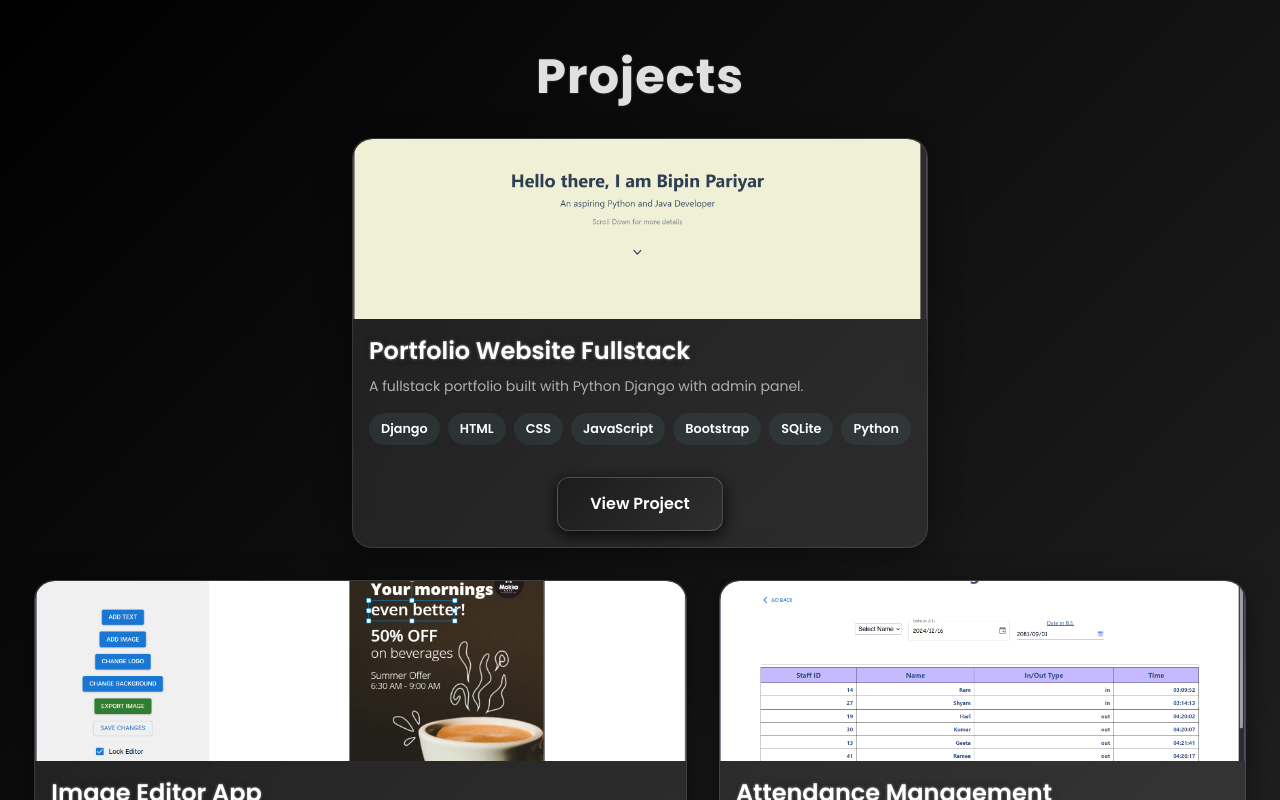
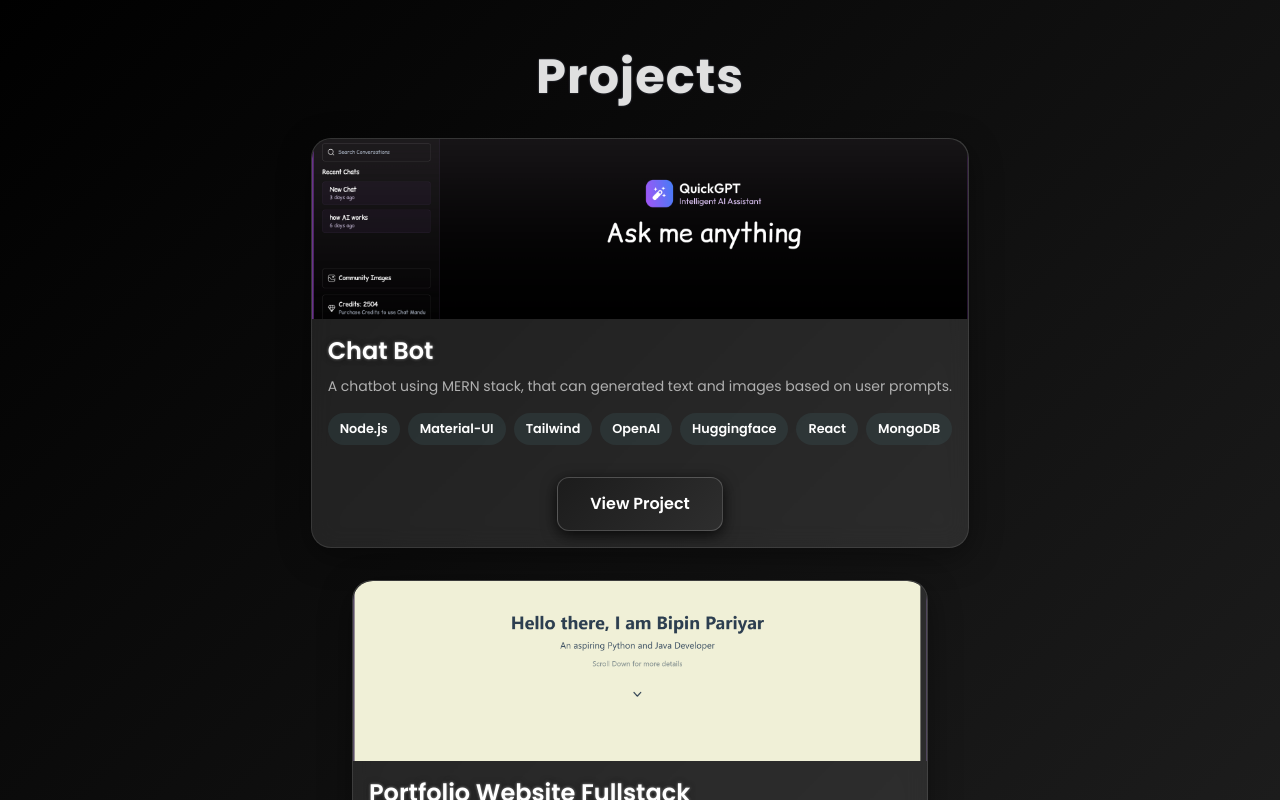
Before and after one commit to bipin-Pariyar2003/bipin_portfolio_mern, a React (Vite) app: page / in a window 1280 px wide. Shown: the part 800-1600 px from the top of the page. Built offline with nearby package versions, Linux system fonts and the light colour scheme; a web font is replaced by a local one.

Commit message:
added chatbot plus smooth lenis added

```diff
--- a/src/App.jsx
+++ b/src/App.jsx
@@ -1,4 +1,6 @@
-import { useEffect } from "react";
+import { useEffect, useRef } from "react";
+import Lenis from "@studio-freight/lenis";
+
 import Navbar from "./components/Navbar";
 import Home from "./components/Home";
 import Projects from "./components/Projects";
@@ -7,24 +9,48 @@ import Contact from "./components/Contact";
 import Footer from "./components/Footer";
 
 function App() {
-  //
+  const lenisRef = useRef(null);
+
+  useEffect(() => {
+    const lenis = new Lenis({
+      duration: 1.2, // 🔥 KEY FIX
+      smoothWheel: true,
+      smoothTouch: false,
+      wheelMultiplier: 1.1, // normal speed
+    });
+
+    function raf(time) {
+      lenis.raf(time);
+      requestAnimationFrame(raf);
+    }
+
+    requestAnimationFrame(raf);
+
+    return () => {
+      lenis.destroy();
+    };
+  }, []);
 
   return (
     <>
       <Navbar />
-      {/* Each section gets an id for scrolling */}
+
       <section id="home">
         <Home />
       </section>
+
       <section id="projects">
         <Projects />
       </section>
+
       <section id="about">
         <About />
       </section>
+
       <section id="contact">
         <Contact />
       </section>
+
       <Footer />
     </>
   );
--- a/src/index.css
+++ b/src/index.css
@@ -2,6 +2,7 @@
   margin: 0;
   padding: 0;
   box-sizing: border-box;
+  cursor: none;
 }
 
 body {
@@ -22,5 +23,5 @@ p {
 }
 
 html {
-  scroll-behavior: smooth;
+  scroll-behavior: auto;
 }
--- a/src/main.jsx
+++ b/src/main.jsx
@@ -7,7 +7,6 @@ import { ThemeProvider, CssBaseline, Box } from "@mui/material";
 import Cursor from "./utilities/Cursor/index.jsx";
 
 createRoot(document.getElementById("root")).render(
-  <StrictMode>
   <ThemeProvider theme={theme}>
     <CssBaseline />
     <Cursor />
@@ -20,5 +19,4 @@ createRoot(document.getElementById("root")).render(
       <App />
     </Box>
   </ThemeProvider>
-  </StrictMode>
 );
--- a/src/utilities/projects.js
+++ b/src/utilities/projects.js
@@ -1,5 +1,21 @@
 // Example project data
 const projects = [
+  {
+    title: "Chat Bot ",
+    description:
+      "A chatbot using MERN stack, that can generated text and images based on user prompts.",
+    tools: [
+      "Node.js",
+      "Material-UI",
+      "Tailwind",
+      "OpenAI",
+      "Huggingface",
+      "React",
+      "MongoDB",
+    ],
+    image: "/projects/chatbot.png",
+    link: "https://chatmandu.vercel.app/",
+  },
   {
     title: "Portfolio Website Fullstack",
     description: "A fullstack portfolio built with Python Django with admin panel.",
```
Also changed, not shown: public/projects/chatbot.png (added). Lines whose indentation alone changed are shown as unchanged.
